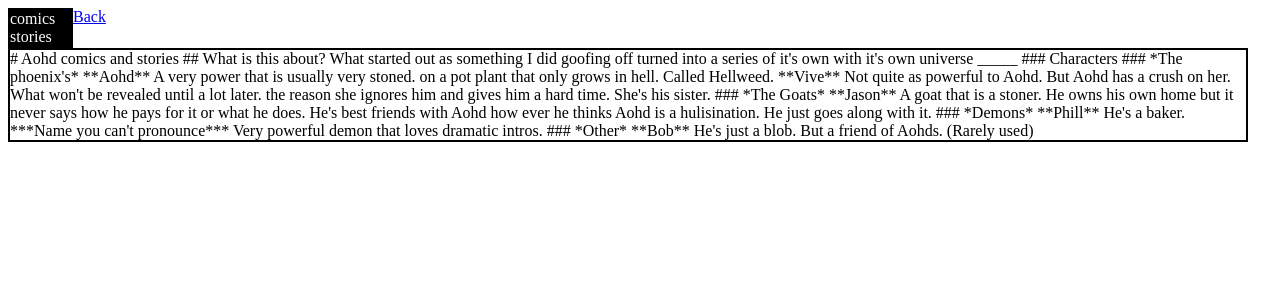
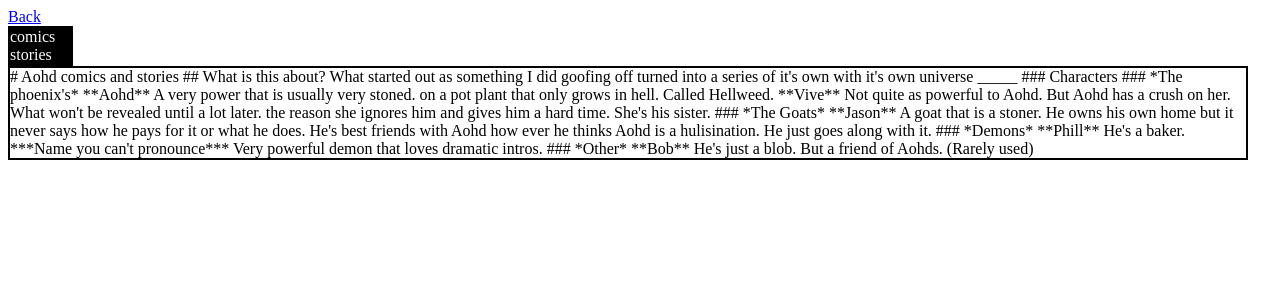
Before and after one commit to joshp1/aohdstories, a PHP site: page / in a window 1280 px wide. Shown: the top 300 px of the page. Run offline with PHP 8.4, Linux system fonts and the light colour scheme; some libraries are stand-ins or nearby versions.

Commit message:
Not sure

```diff
--- a/index.php
+++ b/index.php
@@ -19,13 +19,16 @@
         {border:2px solid;
             display:block;float: left;width:1236px;
         }
+        #hdr {
+            display :block;}
+        }
         #hdr a
         {   color:white;
 
             text-decoration: none;}
     </style>
-    <body>
-        <a href = 'javascript:history.go (-1)'>Back</a>
+    <body><div id = 'hdr'>
+        <a href = 'javascript:history.go (-1)'>Back</a></div>
         <div id = "hda">
 <?php
 
```
